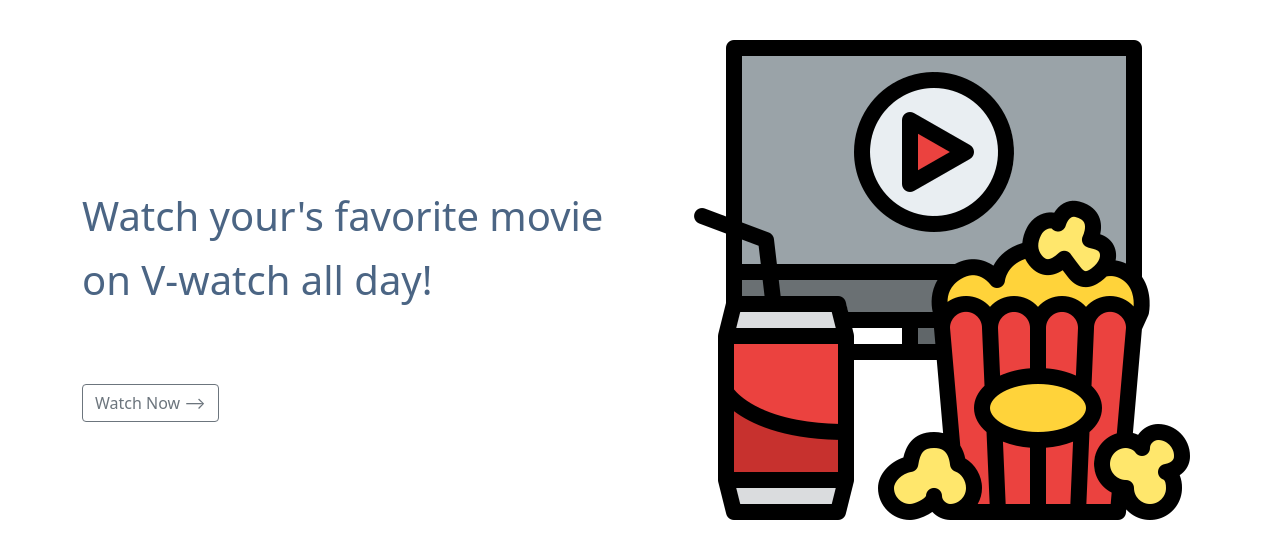
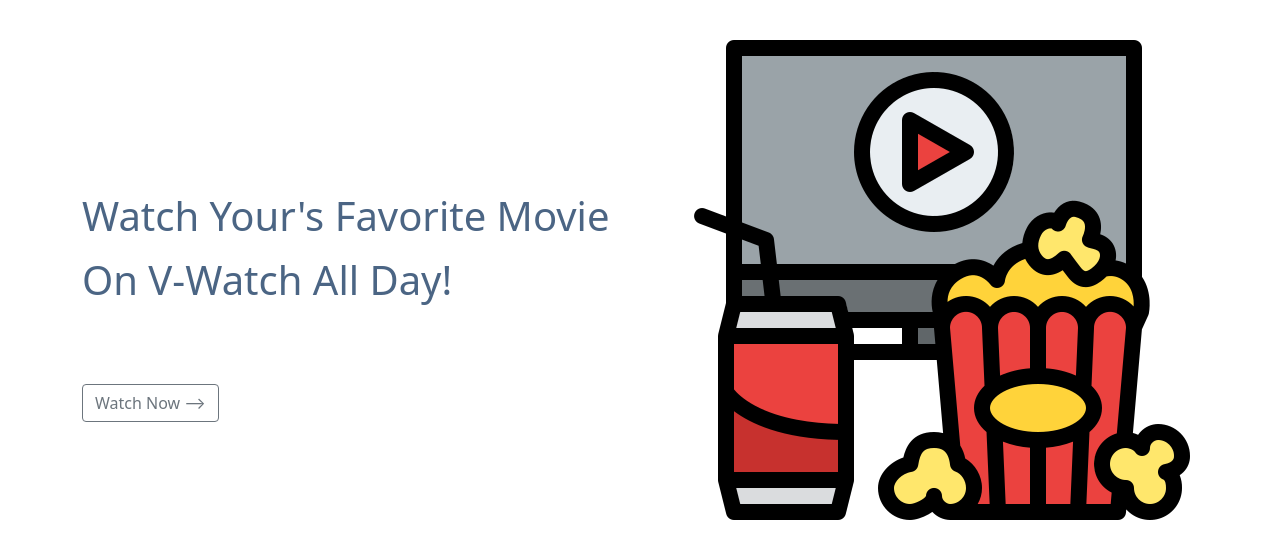
Before and after one commit to deepanf5/v-watch, a Django app: page / in a window 1280 px wide. Shown: the part 138-690 px from the top of the page. Run offline with Django 3.2, Linux system fonts and the light colour scheme; some libraries are stand-ins or nearby versions.

Commit message:
text changed

```diff
--- a/static/css/style.css
+++ b/static/css/style.css
@@ -8,6 +8,7 @@
 .hero-text {
     align-item:center;
     color:#4b6584;
+     text-transform: capitalize;
     margin-top:10rem;
     line-height: 1.6;
 
```
